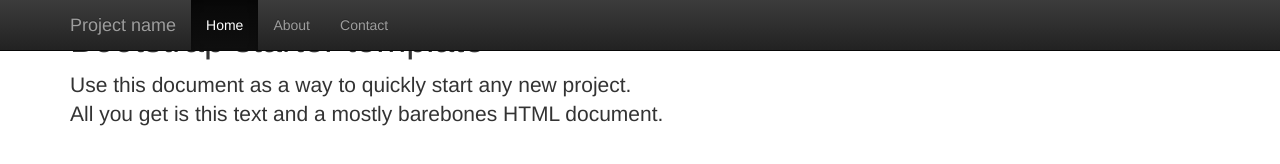
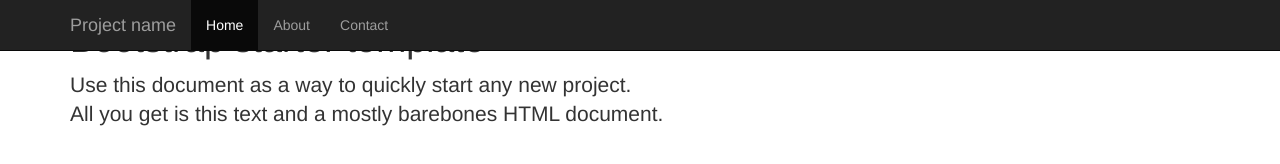
Before and after one commit to nens/uploadservice-redesign, a website: page index.html in a window 1280 px wide. Drawn offline with nearby package versions, Linux system fonts and the light colour scheme.

Commit message:
Changing path

```diff
--- a/index.html
+++ b/index.html
@@ -7,10 +7,10 @@
     <!-- The above 3 meta tags *must* come first in the head; any other head content must come *after* these tags -->
     <title>Uploadservice</title>
 
-    <!-- Bootstrap -->
-    <link rel="stylesheet" href="https://maxcdn.bootstrapcdn.com/bootstrap/3.3.5/css/bootstrap.min.css">
 
-    <link rel="stylesheet" href="https://maxcdn.bootstrapcdn.com/bootstrap/3.3.5/css/bootstrap-theme.min.css">
+    <link rel="stylesheet" href="stylesheets/screen.css">
+
+
 
 
     <!-- HTML5 shim and Respond.js for IE8 support of HTML5 elements and media queries -->
```
